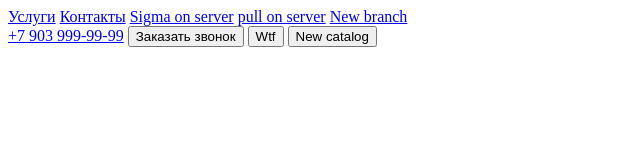
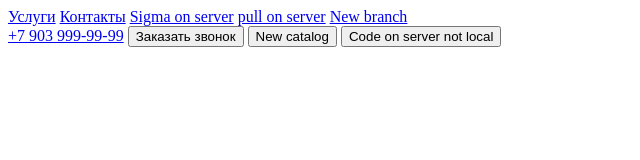
Before and after one commit to Dogkentt/gitstart, a plain HTML site: page index.html in a window 1280 px wide. Shown: the whole page, without its empty margins (0-640 px from the left). Drawn offline with Linux system fonts and the light colour scheme.

Commit message:
Update index.html
New button

```diff
--- a/index.html
+++ b/index.html
@@ -19,8 +19,8 @@
         <div>
             <a href="tel:+79039999999">+7 903 999-99-99</a>
             <button>Заказать звонок</button>
-            <button>Wtf</button>
             <button>New catalog</button>
+            <button>Code on server not local</button>
         </div>
     </header>
 </body>
```
